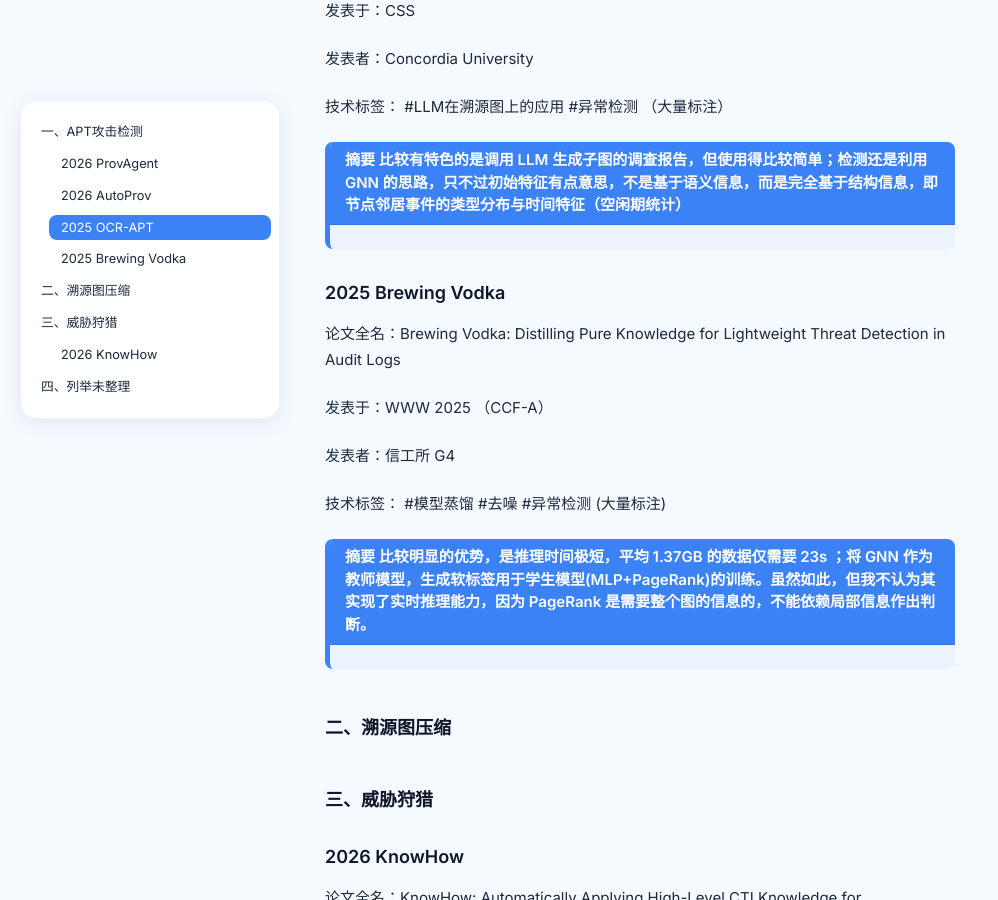
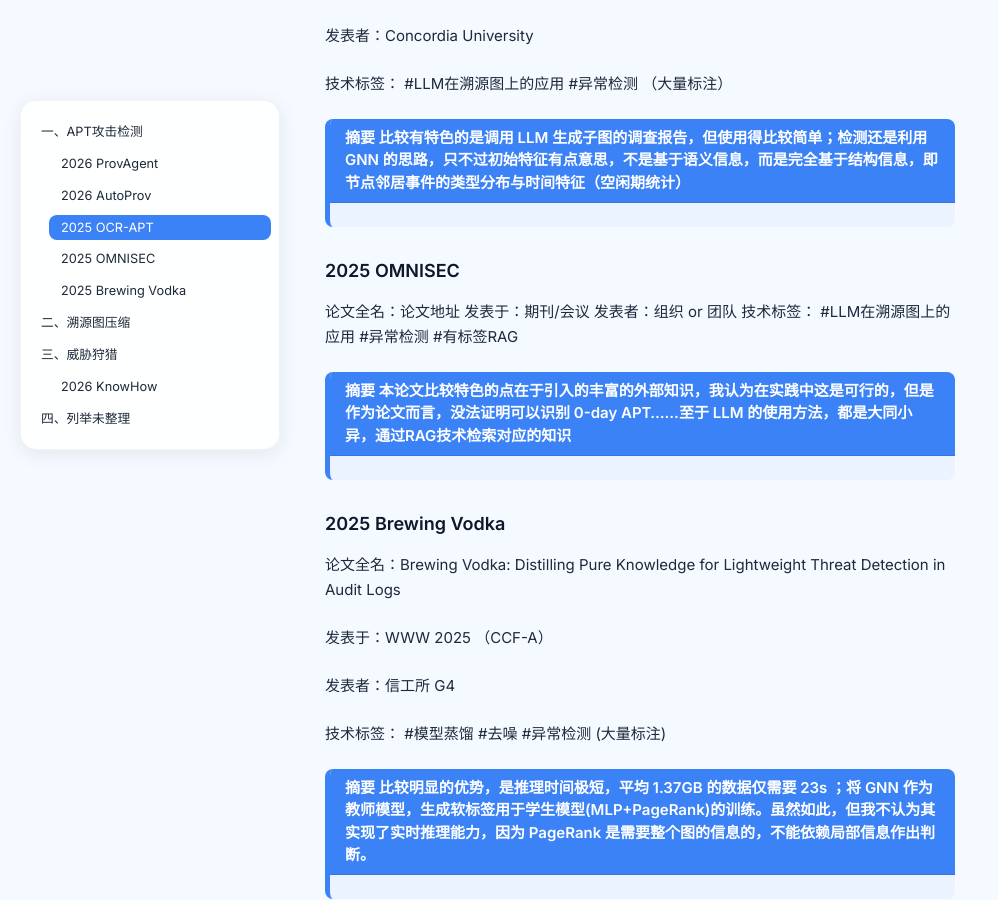
Before and after one commit to Wxy541/SidusNotes, a Jekyll site: the page built from _notes/docs/基于日志溯源图的APT检测相关论文整理.md, in a window 1280 px wide and 900 px high, scrolled down 1548 px. Shown: the whole window, without its empty margins (0-998 px from the left). Built offline with Jekyll 4.4.1, drawn with Linux system fonts in a browser that asks for light colours.

Commit message:
PUSH NOTE : 基于日志溯源图的APT检测论文整理.md

```diff
--- a/_notes/docs/基于日志溯源图的APT检测相关论文整理.md
+++ b/_notes/docs/基于日志溯源图的APT检测相关论文整理.md
@@ -30,6 +30,7 @@ feed: show
 
 > [!note] 摘要
 > 我认为最为核心的创新，就是 Leader 这个角色的使用，将被动调查转为主动调查，让 LLM 主动发现攻击链是否缺失，从而进行补全，并可以据此筛掉假阳性。除此之外，四个角色既有检测功能(recheck)，也有调查功能（输出可读报告）。—— 感觉这个 Leader 的思路可以有比较多改进的方式，比如定义一种查询语言，以后让 LLM 自动从源数据查询即可，不必再经过多余的步骤；查询的思路也可以不必仅仅局限于 killchain ，可以有更多扩展。不过，还是没法完全转为主动调查，需要被动等待告警的问题仍然存在（否则数据量太大了，没法处理）
+
 ### 2026 **[[AutoProv|AutoProv]]**
 
 论文全名：An End-to-End Framework for Functionality-Embedded Provenance Graph Construction and Threat Interpretation
@@ -43,6 +44,7 @@ feed: show
 > [!note] 摘要
 > 比较新颖的，是对于日志解析的关注；传统的日志解析基于正则表达式，不同格式的日志需要不同的解析规则，如果想要同时处理多类日志，则会比较麻烦。本研究编码日志条目，用【贪婪最远点（GFP）采样算法】找到代表性日志，对于无法解析的日志，用 LLM 生成解析规则。
 
+
 ### 2025 **[[OCR-APT|OCR-APT]]**
 论文全名：OCR-APT: Reconstructing APT Stories from Audit Logs using Subgraph Anomaly Detection and LLMs
 
@@ -54,6 +56,18 @@ feed: show
 
 > [!note] 摘要
 > 比较有特色的是调用 LLM 生成子图的调查报告，但使用得比较简单；检测还是利用 GNN 的思路，只不过初始特征有点意思，不是基于语义信息，而是完全基于结构信息，即节点邻居事件的类型分布与时间特征（空闲期统计）
+
+### 2025 **[[OMNISEC|OMNISEC]]**
+论文全名：论文地址
+发表于：期刊/会议
+发表者：组织 or 团队
+技术标签： #LLM在溯源图上的应用 #异常检测 #有标签RAG
+
+
+> [!note] 摘要
+> 本论文比较特色的点在于引入的丰富的外部知识，我认为在实践中这是可行的，但是作为论文而言，没法证明可以识别 0-day APT......至于 LLM 的使用方法，都是大同小异，通过RAG技术检索对应的知识
+
+
 
 ### 2025 **[[Brewing Vodka|Brewing Vodka]]**
 
```
